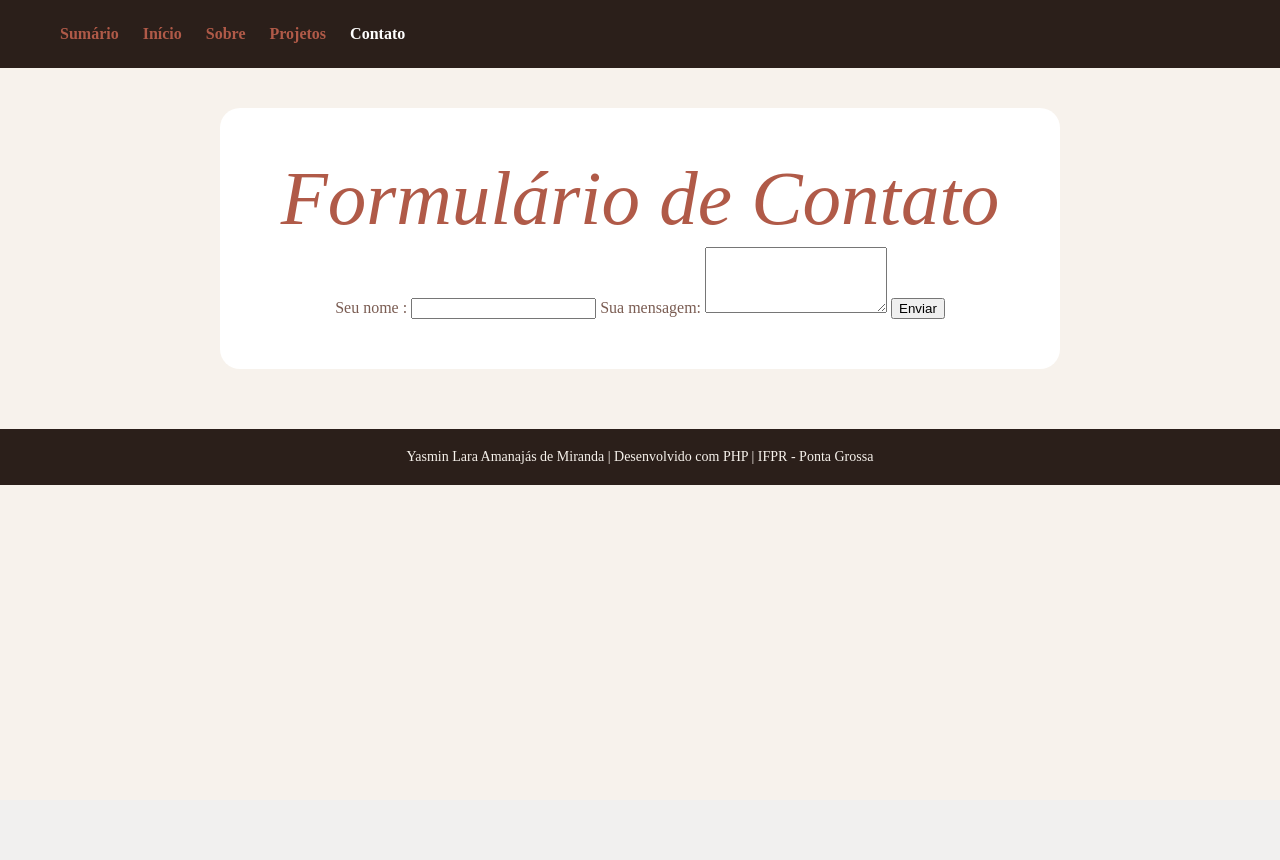
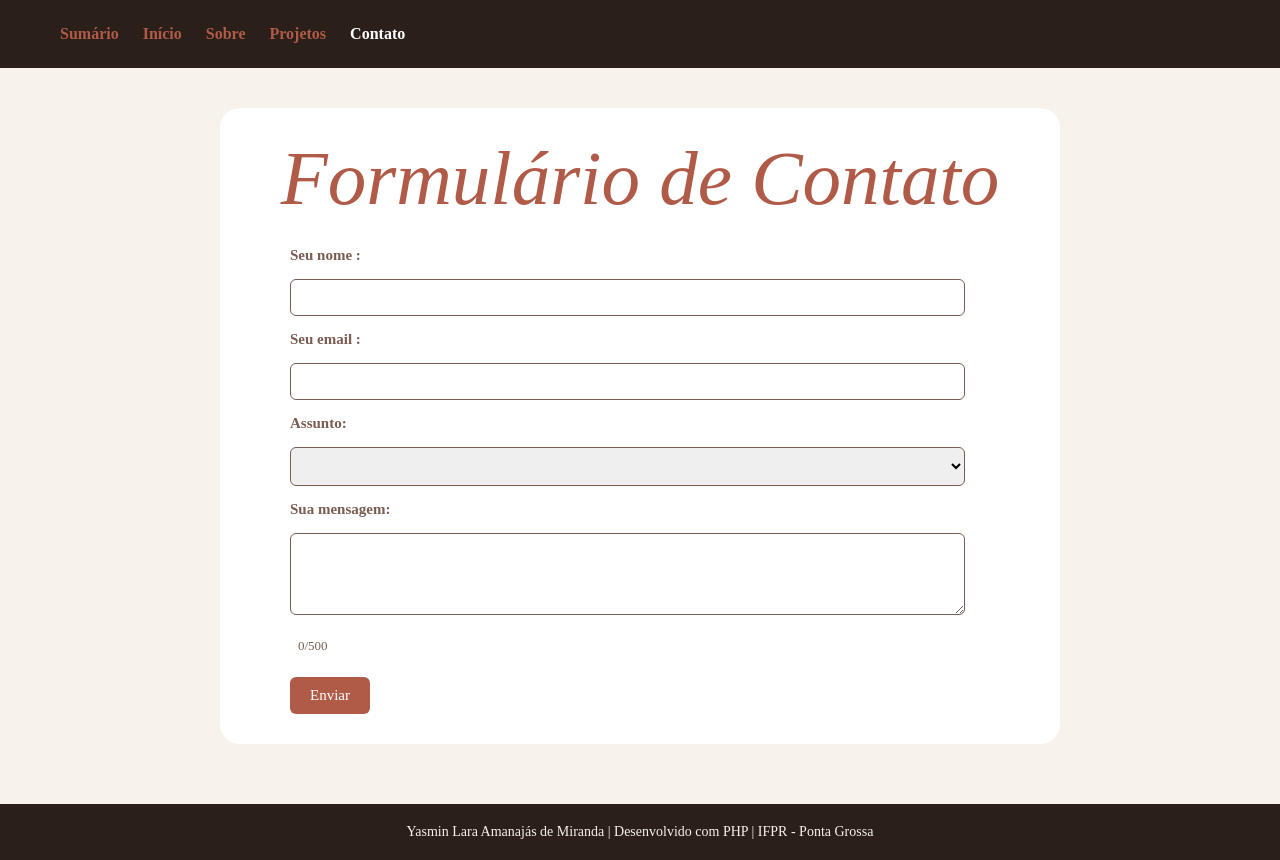
Before and after one commit to yasmirandaa/2026-DWII, a PHP site: page /02_formularios/contato.php in a window 1280 px wide. Before the commit the page ends 485 px from the top, so only its background shows below. Run offline with PHP 8.4, Linux system fonts and the light colour scheme.

Commit message:
feat: desafio aula04 - formulario de contato com validacao

```diff
--- a/02_formularios/contato.php
+++ b/02_formularios/contato.php
@@ -6,13 +6,18 @@
 
 
     $nome_visitante = '';
+    $email = '';
     $mensagem = '';
+    $assunto = '';
     $erros = [];
 
 
     if ($_SERVER['REQUEST_METHOD'] === 'POST') {
         $nome_visitante = trim($_POST['nome_visitante'] ?? '');
-        $mensagem = trim($_POST ['mensagem']?? '');
+        $mensagem = trim($_POST['mensagem']?? '');
+        $email = trim($_POST['email'] ?? '');
+        $assunto = trim($_POST['assunto'] ?? '');
+
 
         if (empty($nome_visitante)) {
             $erros [] = 'O campo Nome é obrigatório. ' ;
@@ -23,39 +28,69 @@
         elseif (strlen ($mensagem) < 10) {
             $erros [] = 'A mensagem deve ter pelo menos 10 caracteres. ';
         }
+        elseif (strlen($mensagem) > 500) {
+            $erros[] = 'A mensagem deve ter no máximo 500 caracteres.';
+        }
+        if (empty ($email) ) {
+            $erros [] = 'O campo Email é obrigatório. ' ;
+        }
+        elseif (!filter_var($email, FILTER_VALIDATE_EMAIL)) {
+            $erros[] = 'Digite um email válido.';
+        }
+        if (empty($assunto)) {
+            $erros[] = 'Selecione um assunto.';
+        }
+
         if (empty ($erros) && $_SERVER['REQUEST_METHOD'] === 'POST' ) {
-        header ('Location: obrigado.php?nome=' . urlencode ($nome_visitante) );
+        header ('Location: obrigado.php?nome=' . urlencode ($nome_visitante) . '&assunto=' . urlencode ($assunto) );
         exit;
         }
 
     }
 ?>
-<?php include '../includes/cabecalho.php'; ?>
+    <?php include $caminho_raiz . 'includes/cabecalho.php'; ?>
 
 
     <!--EU COLOQUEI O CÓDIGO DE VALIDAÇÃO DE VOLTA PRO USUÁRIO SABER Q TEM UM ERRO -->
     <?php if (!empty ($erros) ): ?>
         <div class="erro">
             <h3> Corrija os erros :</h3>
+            <ul>
                 <?php foreach ($erros as $erro) : ?>
-            <p style="margin: 4px 0;">> <?php echo htmlspecialchars ($erro); ?></p>
+                    <li><?php echo htmlspecialchars ($erro); ?></li>
                 <?php endforeach; ?>
+            </ul>
         </div>
     <?php endif; ?>
+
     <div class="container">
-        <h1 class="titulo-secao"> Formulário de Contato </h1>
+        <h1 class="titulo"> Formulário de Contato </h1>
 
-        <form class="form-container" action="contato.php" method="post">
+        <form class="form" action="contato.php" method="post">
             <label>Seu nome :</label>
-            <input type="text" name="nome_visitante">
+            <input type="text" name="nome_visitante" value="<?php echo htmlspecialchars($nome_visitante); ?>">
+
+            <label>Seu email :</label>
+            <input type="email" name="email" value="<?php echo htmlspecialchars($email); ?>">
+
+            <label>Assunto: </label>
+            <select name="assunto">
+                <option value="">   </option>
+                <option value="duvida" <?php if ($assunto === 'duvida') echo 'selected'; ?>>Dúvida</option>
+                <option value="proposta" <?php if ($assunto === 'Proposta') echo 'selected'; ?>>Proposta de trabalho</option>
+                <option value="colaboracao" <?php if ($assunto === 'colaboracao') echo 'selected'; ?>>Colaboração</option>
+                <option value="outro" <?php if ($assunto === 'outro') echo 'selected'; ?>>Outro</option>
+            </select>
 
             <label>Sua mensagem: </label>
-            <textarea name="mensagem" rows="4"></textarea>
-
+            <textarea name="mensagem" rows="4" maxlength="500"><?php echo htmlspecialchars($mensagem); ?></textarea>
+            <p class="gerado">
+                <?php echo strlen($mensagem); ?>/500
+            </p>
             <button type="submit">Enviar</button>
         </form>
     </div>
 
 
 
-<?php include '../includes/rodape.php'; ?>
+<?php include $caminho_raiz . 'includes/rodape.php'; ?>
--- a/includes/estilo.css
+++ b/includes/estilo.css
@@ -1,20 +1,78 @@
 :root {
         --white: #ffffff;
         --cream: #f7f2ec;
-    --blush: #e8c9bf;
         --rose: #c47a6a;
         --deep: #2b1f1a;
         --mid: #7a5c52;
         --accent: #b05a48;
         --light-mid: #d4a898;
+        --verde: #a8e6a3;
+        --black: #000000;
 }
+
 * {
         text-decoration: none;
         margin: 0;
 }
+
 body {
         background-color: var(--cream);
         font-family: 'Cormorant Garamond', serif;
+}
+h1{
+        text-align: center;
+        font-size: 77px;
+        font-weight: 300;
+        line-height: 1.05;
+        margin-bottom: 8px;
+        font-style: italic;
+        color: var(--accent);
+}
+h2{
+        font-size: 30px;
+        margin-bottom: 10px;
+        color: var(--accent);
+}
+h3{
+        margin-left: 10px;
+}
+h3 a {
+        color: var(--accent);
+        text-decoration: none;
+        margin-right: 20px;
+        font-weight: bold;
+}
+h3 a:hover {
+        text-decoration: underline;
+}
+
+nav {
+        background: var(--deep);
+        padding: 25px 60px;
+}
+nav a {
+        color: var(--accent);
+        margin-right: 20px;
+        font-weight: bold;
+}
+nav a:hover {
+        text-decoration: underline;
+}
+nav a.ativo {
+        color: var(--white);
+}
+
+.container {
+        background-color: var(--white);
+        border-radius: 20px;
+        color: var(--mid);
+        text-align: center;
+        max-width: 800px;
+        margin: 40px auto;
+        padding: 30px 20px;
+}
+.container p{
+        margin:8px;
 }
 .inicio {
         text-align: center;
@@ -22,66 +80,22 @@ body {
         max-width: 800px;
         margin: 40px auto;
 }
-nav {
-        background: var(--deep);
-        padding: 25px 60px;
-        font-family: 'Cormorant Garamond', serif;
-}
-.erro{
-        margin-top:0;
-        font-family: 'Cormorant Garamond', serif;
-        background-color: var(--white);
-        border-radius: 20px;
-        color: var(--mid);
-
-        max-width: 800px;
-        margin: 20px auto -30px auto;
-        padding: 20px 20px;
-}
-.container {
-        margin-top:0;
-        font-family: 'Cormorant Garamond', serif;
-        background-color: var(--white);
-        border-radius: 20px;
-        color: var(--mid);
-        text-align: center;
-        max-width: 800px;
-        margin: 40px auto;
-        padding: 50px 20px;
-}
 .sobre {
         max-width: 800px;
         margin: 40px auto;
         padding: 40px 20px;
         padding-bottom: 60px;
-
-}
-.secao{
-        margin: 20px auto;
-}
-.conceitos {
-        font-size: 13px;
-        color: #6b7280;
-        margin-top: 8px;
-}
-.voltar {
-        text-align: center;
-}
-.voltar a {
-        text-decoration: none;
-        font-weight: bold;
-        background-color:var(--accent);
-        padding: 20px;
-        border-radius: 20px;
-        color: var(--white);
 }
 .projetos {
         max-width: 800px;
         margin: 40px auto;
         padding: 70px 20px;
 }
+.secao{
+        margin: 20px auto;
+}
+
 .inicio p {
-        text-align: center;
         font-size: 15px;
         color: var(--mid);
 }
@@ -93,60 +107,112 @@ nav {
 .projetos p {
         color: var(--mid);
 }
+.conceitos {
+        font-size: 13px;
+        color: var(--mid);
+        margin-top: 8px;
+}
+.gerado{
+        text-align: right;
+        font-size: 13px;
+        color: var(--mid);
+        margin-top: 8px;
+}
+.msg {
+        margin:20px;
+}
+
+.form{
+        padding-left: 50px;
+        display: flex;
+        flex-direction: column;
+        align-items: flex-start;
+        gap: 15px;
+}
+label{
+        font-size: 15px;
+        color: var(--mid);
+        font-weight: bold;
+}
+input{
+        padding: 10px;
+        border-radius: 6px;
+        border: 1px solid var(--mid);
+        width: 90%;
+}
+select{
+        padding: 10px;
+        border-radius: 6px;
+        border: 1px solid var(--mid);
+        width: 90%;
+}
+textarea{
+        padding: 10px;
+        border-radius: 6px;
+        border: 1px solid var(--mid);
+        width: 90%;
+}
+button{
+        background-color: var(--accent);
+        color: var(--white);
+        border:none;
+        padding: 10px 20px;
+        border-radius: 6px;
+        font-size: 15px;
+        cursor: pointer;
+        font-family: 'Cormorant Garamond', serif;
+}
+button:hover{
+        background-color: var(--rose);
+}
+.erro{
+        background-color: var(--white);
+        border-radius: 20px;
+        color: var(--mid);
+        max-width: 800px;
+        margin: 20px auto -30px auto;
+        padding: 20px;
+}
+
+.btn {
+        margin: 40px auto;
+        text-align: center;
+}
+.btn a {
+        font-weight: bold;
+        background-color:var(--accent);
+        padding: 20px;
+        border-radius: 20px;
+        color: var(--white);
+}
+.btn a:hover {
+        background-color: var(--rose);
+        cursor: pointer;
+}
+
+.obrigado{
+        word-wrap: break-word;
+        overflow-wrap: break-word;
+        word-break: break-word;
+        max-width: 100%;
+}
+.titulo{
+        padding-top: 0px;
+        padding-bottom: 20px;
+}
 .sla{
-        background: #010000;
-        color: #a8e6a3;
+        background:var(--black);
+        color: var(--verde);
         padding: 10px 16px;
         border-radius: 6px;
         margin-top: 10px;
         font-family: 'Courier New', monospace;
         font-size: 13px;
+}
 
-
-}
-h2{
-        font-family: 'Cormorant Garamond', serif;
-        font-size: 30px;
-        margin-bottom: 10px;
-        color: var(--accent);
-}
-h3 a{
-        color: var(--accent);
-        text-decoration: none;
-        margin-right: 20px;
-        font-weight: bold;
-}
-h3 a:hover {
-        text-decoration: underline;
-}
-h1{
-        text-align: center;
-        font-family: 'Cormorant Garamond', serif;
-        font-size: 77px;
-        font-weight: 300;
-        line-height: 1.05;
-        margin-bottom: 8px;
-        font-style: italic;
-        color: var(--accent);
-}
-nav a.ativo {
-        color: var(--white);
-}
-nav a {
-        color: var(--accent);
-        text-decoration: none;
-        margin-right: 20px;
-        font-weight: bold;
-}
-nav a:hover {
-        text-decoration: underline;
-}
 footer {
-        bottom: 0;
         background: var(--deep);
         padding: 20px 80px;
-        align-items: center;
-        justify-content: space-between;
         font-family: 'Cormorant Garamond', serif;
         color: var(--cream);
         text-align: center;
--- a/includes/nav.php
+++ b/includes/nav.php
@@ -6,10 +6,6 @@
     return ($item===$atual) ? 'class="ativo"' : '';
   }
 ?>
-
-  <meta charset="UTF-8">
-  <meta name="viewport" content="width=device-width, initial-scale=1.0">
-  <title><?php echo htmlspecialchars($titulo_pagina); ?></title>
 
 <nav>
   <a href="<?php echo $caminho_raiz; ?>index.php"
```
Also changed, not shown: 01_php-intro/index.php (+5 -5 lines), 01_php-intro/projetos.php (+6 -5 lines), 01_php-intro/sobre.php (+6 -5 lines), 02_formularios/obrigado.php (+14 -11 lines), index.php (+4 -5 lines), 02_formularios/README.md (added). Lines whose indentation alone changed are shown as unchanged.
